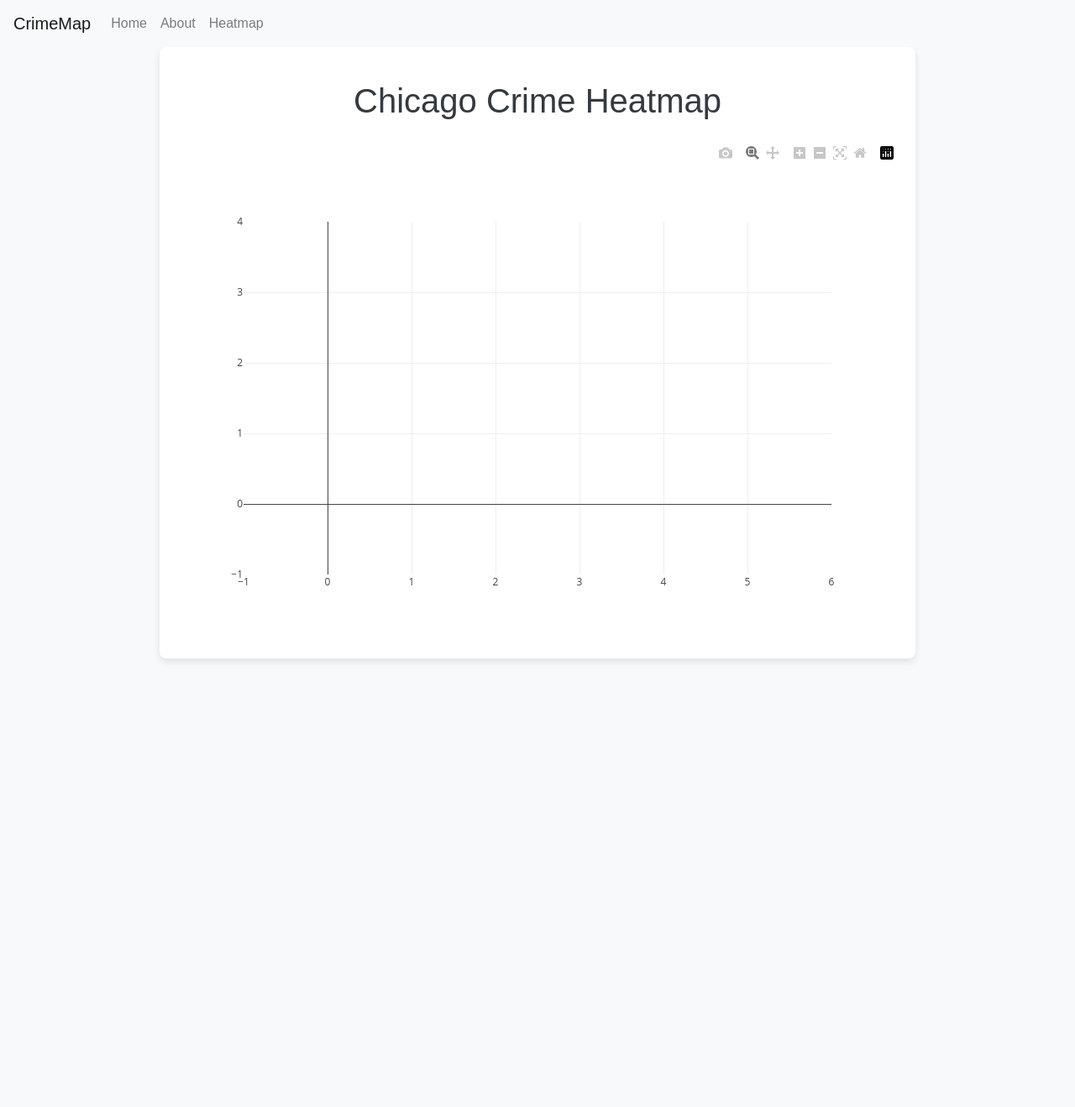
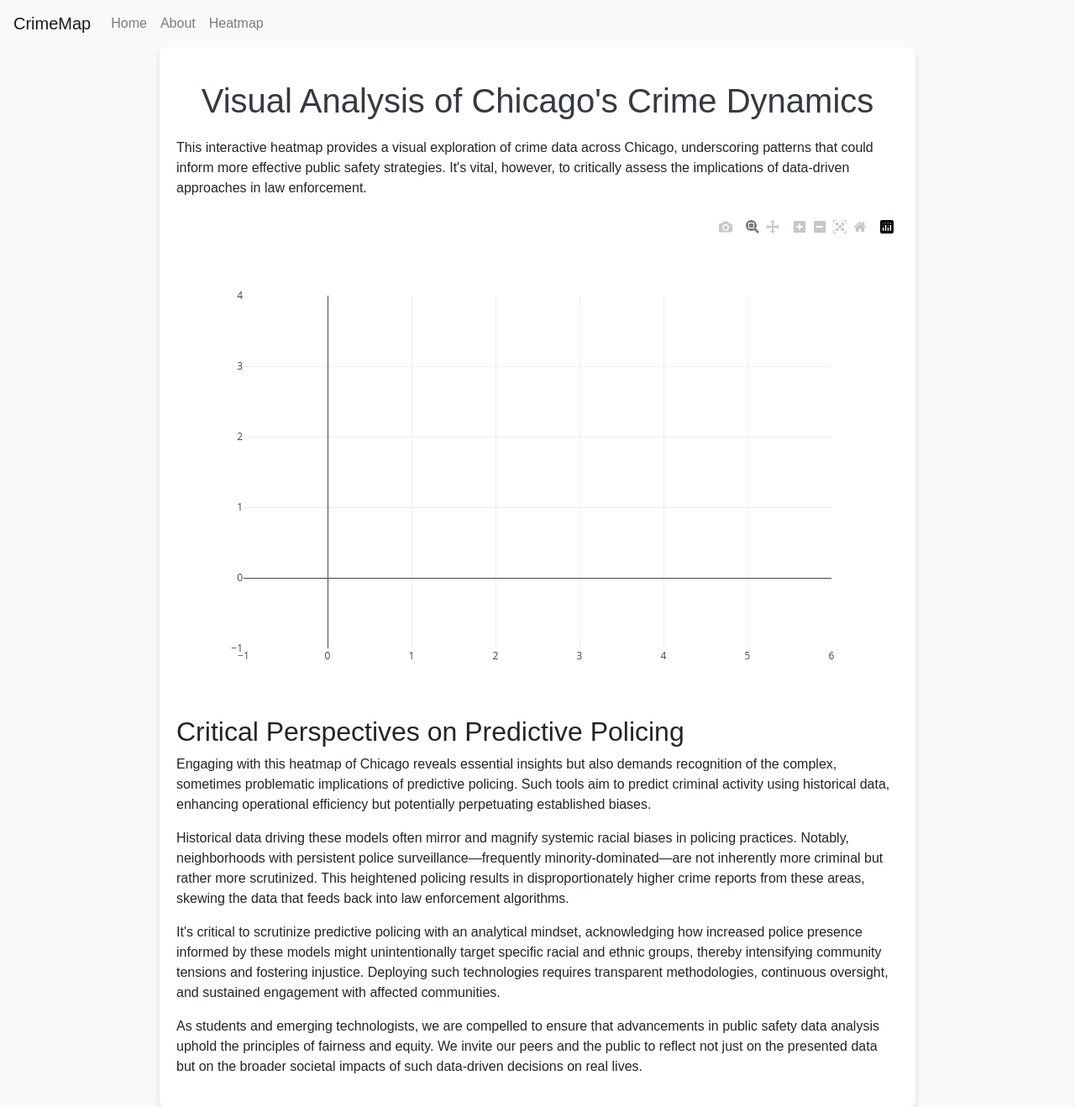
Before and after one commit to cia161/ChicagoCrimePrediction, a Flask app: template templates/heatmap.html in a window 1280 px wide. Shown: the whole page at 84% size. Before the commit the page ends 788 px from the top, so only its background shows below. Run offline with Flask 3, Linux system fonts and the light colour scheme; the template is opened without the code that fills it: most values are stand-ins (such as "Sample title", 1, 10 or a date in 2020); some libraries are stand-ins or nearby versions.

Commit message:
added predictive policing disclaimer

```diff
--- a/templates/heatmap.html
+++ b/templates/heatmap.html
@@ -1,7 +1,11 @@
 {% extends "base.html" %}
 
+{% block title %}Analyzing Predictive Policing in Chicago{% endblock %}
+
 {% block content %}
-<h1>Chicago Crime Heatmap</h1>
+<h1>Visual Analysis of Chicago's Crime Dynamics</h1>
+<p>This interactive heatmap provides a visual exploration of crime data across Chicago, underscoring patterns that could inform more effective public safety strategies. It's vital, however, to critically assess the implications of data-driven approaches in law enforcement.</p>
+
 <div id="crime-heatmap" style="width: 100%; height: 600px;"></div>
 <script src="https://cdn.plot.ly/plotly-latest.min.js"></script>
 <script>
@@ -10,4 +14,13 @@
         Plotly.newPlot('crime-heatmap', plotData);
     });
 </script>
+
+<h2>Critical Perspectives on Predictive Policing</h2>
+<p>Engaging with this heatmap of Chicago reveals essential insights but also demands recognition of the complex, sometimes problematic implications of predictive policing. Such tools aim to predict criminal activity using historical data, enhancing operational efficiency but potentially perpetuating established biases.</p>
+
+<p>Historical data driving these models often mirror and magnify systemic racial biases in policing practices. Notably, neighborhoods with persistent police surveillance—frequently minority-dominated—are not inherently more criminal but rather more scrutinized. This heightened policing results in disproportionately higher crime reports from these areas, skewing the data that feeds back into law enforcement algorithms.</p>
+
+<p>It's critical to scrutinize predictive policing with an analytical mindset, acknowledging how increased police presence informed by these models might unintentionally target specific racial and ethnic groups, thereby intensifying community tensions and fostering injustice. Deploying such technologies requires transparent methodologies, continuous oversight, and sustained engagement with affected communities.</p>
+
+<p>As students and emerging technologists, we are compelled to ensure that advancements in public safety data analysis uphold the principles of fairness and equity. We invite our peers and the public to reflect not just on the presented data but on the broader societal impacts of such data-driven decisions on real lives.</p>
 {% endblock %}
```
